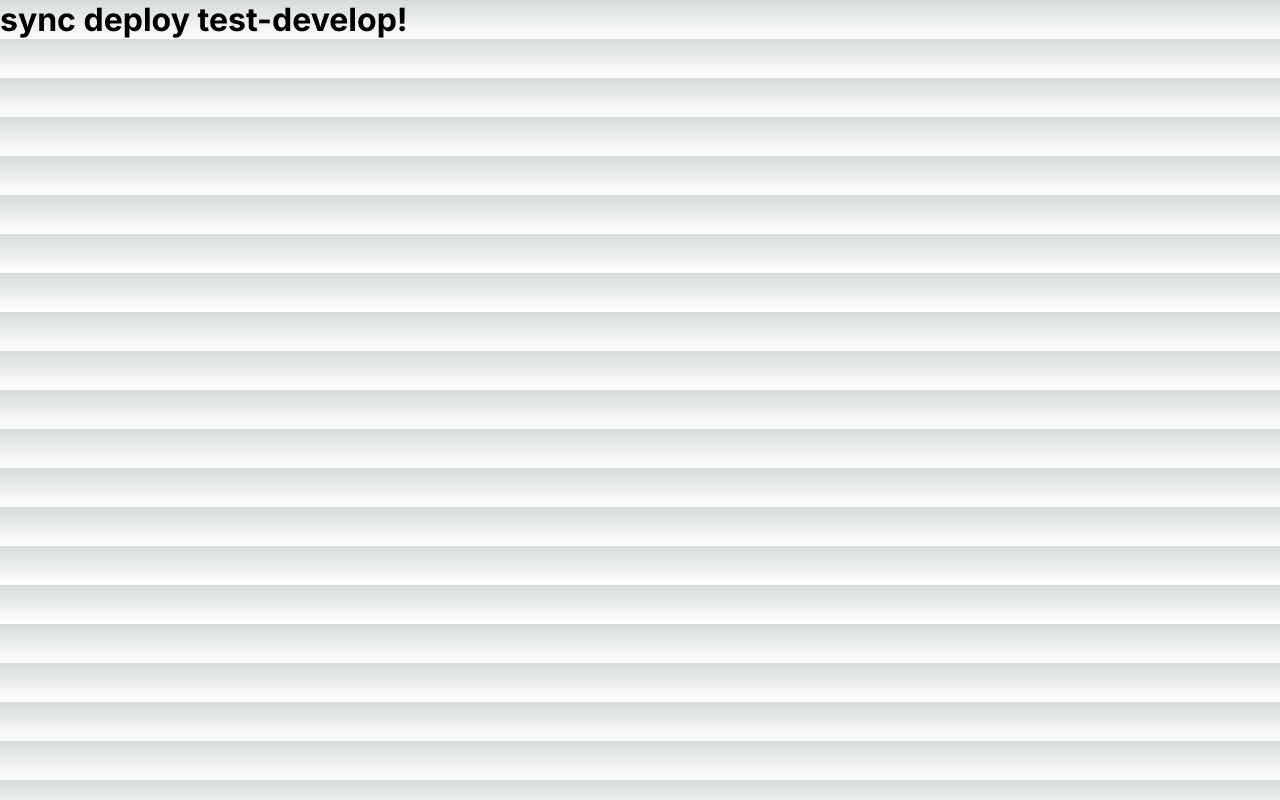
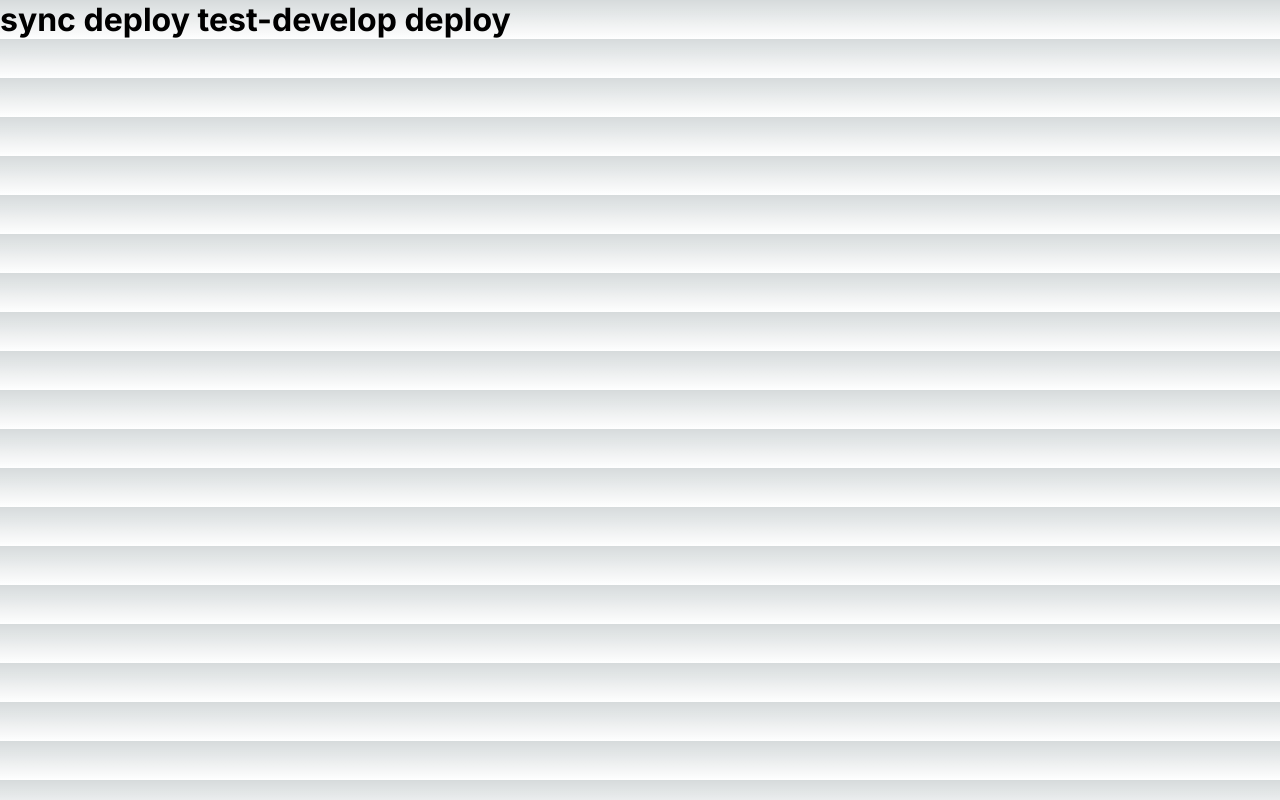
Before and after one commit to minh0518/teamRepo, a Next.js app: page / in a window 1280 px wide. Built offline with nearby package versions, Linux system fonts and the light colour scheme.

Commit message:
last test

```diff
--- a/src/app/page.tsx
+++ b/src/app/page.tsx
@@ -2,5 +2,5 @@ import Image from 'next/image';
 import styles from './page.module.css';
 
 export default function Home() {
-  return <h1>sync deploy test-develop!</h1>;
+  return <h1>sync deploy test-develop deploy</h1>;
 }
```
